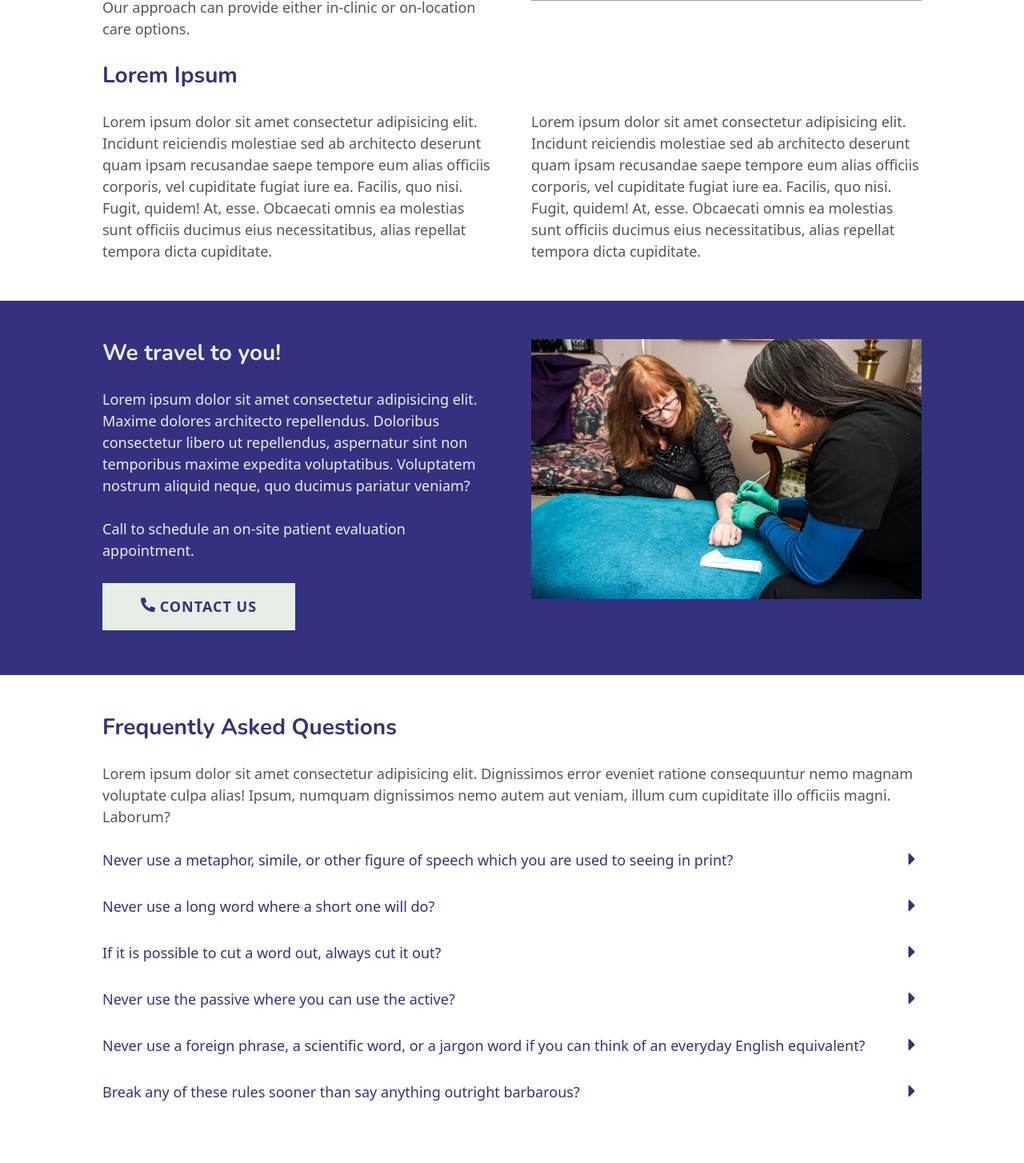
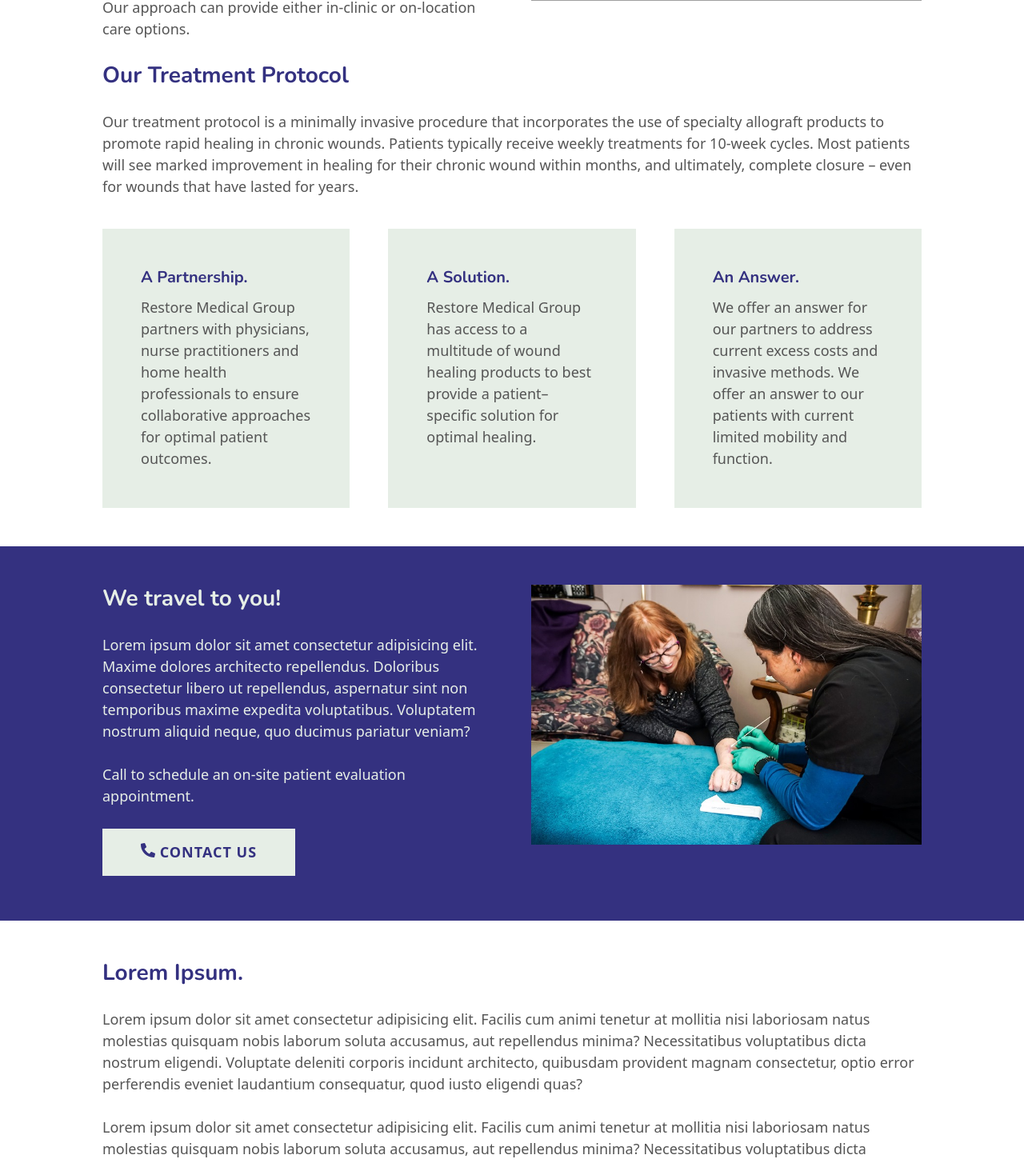
Before and after one commit to bmehder/restore-wound-care, a SvelteKit app: page / in a window 1280 px wide. Shown: the part 969-2423 px from the top of the page at 80% size. Built offline with nearby package versions, Linux system fonts and the light colour scheme.

Commit message:
added more homepage content

```diff
--- a/src/routes/+page.svelte
+++ b/src/routes/+page.svelte
@@ -38,23 +38,37 @@
 </section>
 
 <section class="flow">
-  <h2>Lorem Ipsum</h2>
+  <h2>Our Treatment Protocol</h2>
+  <p>
+    Our treatment protocol is a minimally invasive procedure that incorporates the use of
+    specialty allograft products to promote rapid healing in chronic wounds. Patients
+    typically receive weekly treatments for 10-week cycles. Most patients will see marked
+    improvement in healing for their chronic wound within months, and ultimately, complete
+    closure – even for wounds that have lasted for years.
+  </p>
 
-  <div class="columns" style="--gap: 1.5rem;">
-    <p>
-      Lorem ipsum dolor sit amet consectetur adipisicing elit. Incidunt reiciendis
-      molestiae sed ab architecto deserunt quam ipsam recusandae saepe tempore eum alias
-      officiis corporis, vel cupiditate fugiat iure ea. Facilis, quo nisi. Fugit, quidem!
-      At, esse. Obcaecati omnis ea molestias sunt officiis ducimus eius necessitatibus,
-      alias repellat tempora dicta cupiditate.
-    </p>
-    <p>
-      Lorem ipsum dolor sit amet consectetur adipisicing elit. Incidunt reiciendis
-      molestiae sed ab architecto deserunt quam ipsam recusandae saepe tempore eum alias
-      officiis corporis, vel cupiditate fugiat iure ea. Facilis, quo nisi. Fugit, quidem!
-      At, esse. Obcaecati omnis ea molestias sunt officiis ducimus eius necessitatibus,
-      alias repellat tempora dicta cupiditate.
-    </p>
+  <div class="auto-grid" style="padding-block-start: var(--half-size);">
+    <div class="half-flow">
+      <h3>A Partnership.</h3>
+      <p>
+        Restore Medical Group partners with physicians, nurse practitioners and home
+        health professionals to ensure collaborative approaches for optimal patient
+        outcomes.
+      </p>
+    </div>
+    <div class="half-flow">
+      <h3>A Solution.</h3>
+      <p>
+        Restore Medical Group has access to a multitude of wound healing products to best
+        provide a patient–specific solution for optimal healing.
+      </p>
+    </div>
+    <div class="half-flow">
+      <h3>An Answer.</h3>
+      <p>
+        We offer an answer for our partners to address current excess costs and invasive methods. We offer an answer to our patients with current limited mobility and function.
+      </p>
+    </div>
   </div>
 </section>
 
@@ -79,36 +93,30 @@
   </div>
 </section>
 
-
-<!-- <section class="flow">
-  <h2>Lorem Ipsum</h2>
+<section class="flow">
+  <h2>Lorem Ipsum.</h2>
   <p>
-    Lorem ipsum dolor sit amet consectetur adipisicing elit. Incidunt reiciendis molestiae
-    sed ab architecto deserunt quam ipsam recusandae saepe tempore eum alias officiis
-    corporis, vel cupiditate fugiat iure ea. Facilis, quo nisi. Fugit, quidem! At, esse.
-    Obcaecati omnis ea molestias sunt officiis ducimus eius necessitatibus, alias repellat
-    tempora dicta cupiditate.
+    Lorem ipsum dolor sit amet consectetur adipisicing elit. Facilis cum animi tenetur at
+    mollitia nisi laboriosam natus molestias quisquam nobis laborum soluta accusamus, aut
+    repellendus minima? Necessitatibus voluptatibus dicta nostrum eligendi. Voluptate
+    deleniti corporis incidunt architecto, quibusdam provident magnam consectetur, optio
+    error perferendis eveniet laudantium consequatur, quod iusto eligendi quas?
   </p>
   <p>
-    Lorem ipsum dolor sit amet consectetur adipisicing elit. Incidunt reiciendis molestiae
-    sed ab architecto deserunt quam ipsam recusandae saepe tempore eum alias officiis
-    corporis, vel cupiditate fugiat iure ea. Facilis, quo nisi. Fugit, quidem! At, esse.
-    Obcaecati omnis ea molestias sunt officiis ducimus eius necessitatibus, alias repellat
-    tempora dicta cupiditate.
+    Lorem ipsum dolor sit amet consectetur adipisicing elit. Facilis cum animi tenetur at
+    mollitia nisi laboriosam natus molestias quisquam nobis laborum soluta accusamus, aut
+    repellendus minima? Necessitatibus voluptatibus dicta nostrum eligendi. Voluptate
+    deleniti corporis incidunt architecto, quibusdam provident magnam consectetur, optio
+    error perferendis eveniet laudantium consequatur, quod iusto eligendi quas?
   </p>
-  <p>
-    Lorem ipsum dolor sit amet consectetur adipisicing elit. Incidunt reiciendis molestiae
-    sed ab architecto deserunt quam ipsam recusandae saepe tempore eum alias officiis
-    corporis, vel cupiditate fugiat iure ea. Facilis, quo nisi. Fugit, quidem! At, esse.
-    Obcaecati omnis ea molestias sunt officiis ducimus eius necessitatibus, alias repellat
-    tempora dicta cupiditate.
-  </p>
-</section> -->
+</section>
 
-<section class="flow">
-  <h2>Frequently Asked Questions</h2>
-  <p>Lorem ipsum dolor sit amet consectetur adipisicing elit. Dignissimos error eveniet ratione consequuntur nemo magnam voluptate culpa alias! Ipsum, numquam dignissimos nemo autem aut veniam, illum cum cupiditate illo officiis magni. Laborum?</p>
-  {#each questionsAndAnswers as { question, answer }}
-    <Faq {question} {answer} classNames="h3" openIcon={CaretRight} closeIcon={CaretDown} />
-  {/each}
-</section>
+<style>
+  .half-flow {
+    padding: var(--double-size);
+    background-color: var(--light);
+  }
+  .half-flow > * + * {
+    margin-block-start: var(--half-size);
+  }
+</style>
```
